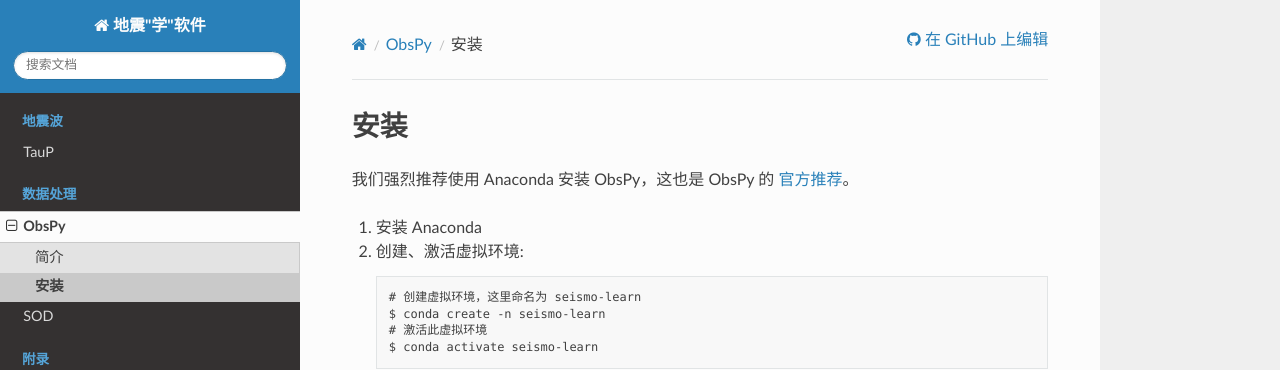
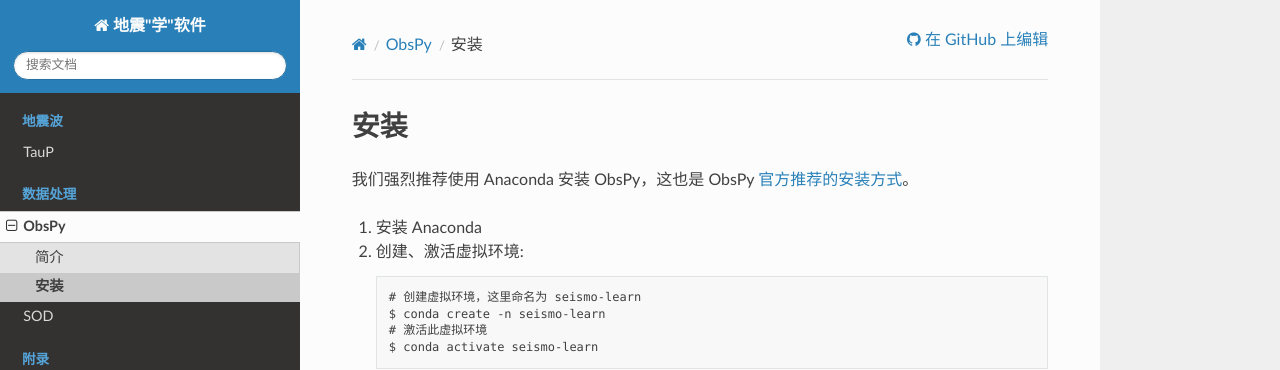
Before and after one commit to seismo-learn/software, a Sphinx documentation site: the page built from source/obspy/install.rst, in a window 1280 px wide and 997 px high. Shown: the top 370 px of the window. Built offline with Sphinx 7.4.7 and the Read the Docs theme 2.0.0, drawn with Linux system fonts in a browser that asks for light colours.

Commit message:
Update source/obspy/install.rst
Co-authored-by: Dongdong Tian <seisman.info@gmail.com>

```diff
--- a/source/obspy/install.rst
+++ b/source/obspy/install.rst
@@ -1,7 +1,7 @@
 安装
 ====
 
-我们强烈推荐使用 Anaconda 安装 ObsPy，这也是 ObsPy 的 `官方推荐 <https://github.com/obspy/obspy/wiki#installation>`__。
+我们强烈推荐使用 Anaconda 安装 ObsPy，这也是 ObsPy `官方推荐的安装方式 <https://github.com/obspy/obspy/wiki#installation>`__。
 
 1.  :doc:`安装 Anaconda </anaconda/index>`
 
```
